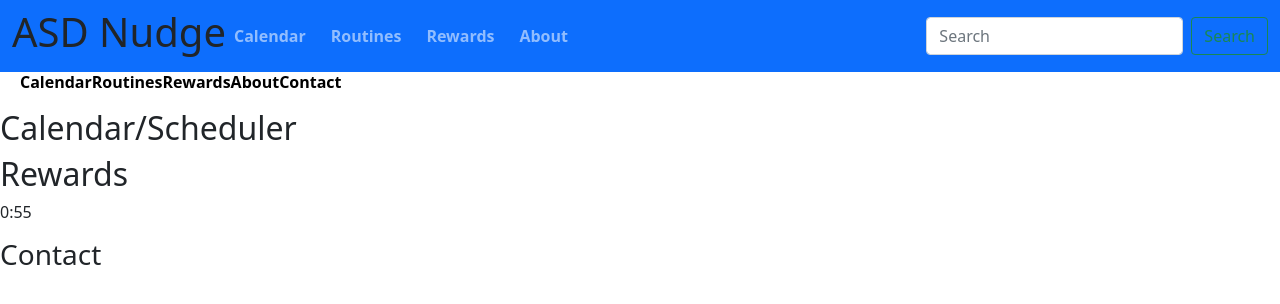
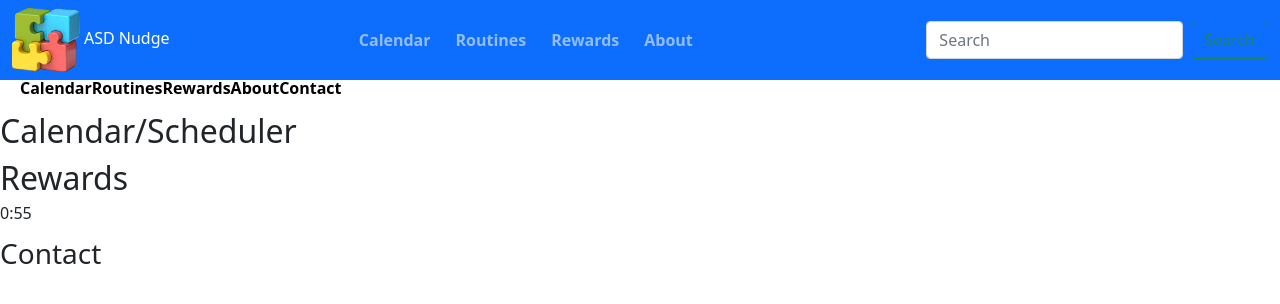
Before and after one commit to TonnTribe/ASD-Nudge, a plain HTML site: page index.html in a window 1280 px wide. Drawn offline with nearby package versions, Linux system fonts and the light colour scheme.

Commit message:
updated formatting for the header

```diff
--- a/assets/css/style.css
+++ b/assets/css/style.css
@@ -1,16 +1,23 @@
 body {
     display: flex;
     flex-direction: column;
-    line-height: 1.3;
+    line-height: 1;
 }
 
-header {
+.container-fluid {
     display: flex;
-    justify-content: space-between;
     align-items: center;
-    padding: 1%;
-    background-color: #13293d;
-    color: #fff;
+    justify-content: center;
+}
+
+.title img {
+    max-width: 20%;
+}
+
+.title h1 {
+    color: white;
+    font-size: medium;
+    display: inline-block;
 }
 
 nav ul {
--- a/index.html
+++ b/index.html
@@ -5,6 +5,9 @@
     <meta http-equiv="X-UA-Compatible" content="IE=edge">
     <meta name="viewport" content="width=device-width, initial-scale=1.0">
     <title>ASD Nudge</title>
+    <head>
+      <link rel="icon" type="image/png" href="./assets/images/puzzle_logo.png"/>
+    </head>
     <link href="https://cdn.jsdelivr.net/npm/bootstrap@5.1.3/dist/css/bootstrap.min.css"
     rel="stylesheet"
     integrity="sha384-1BmE4kWBq78iYhFldvKuhfTAU6auU8tT94WrHftjDbrCEXSU1oBoqyl2QvZ6jIW3"
@@ -15,7 +18,10 @@
 
     <nav class="navbar navbar-expand-lg navbar-dark bg-primary">
         <div class="container-fluid">
-          <h1>ASD Nudge</h1>
+            <div class="title">
+              <img src="./assets/images/puzzle_logo.png">
+              <h1>ASD Nudge</h1>
+            </div>
           <div class="collapse navbar-collapse" id="navbar">
             <ul class="navbar-nav me-auto .col-6 mb-2 mb-lg-0">
               <li class="nav-item">
```
